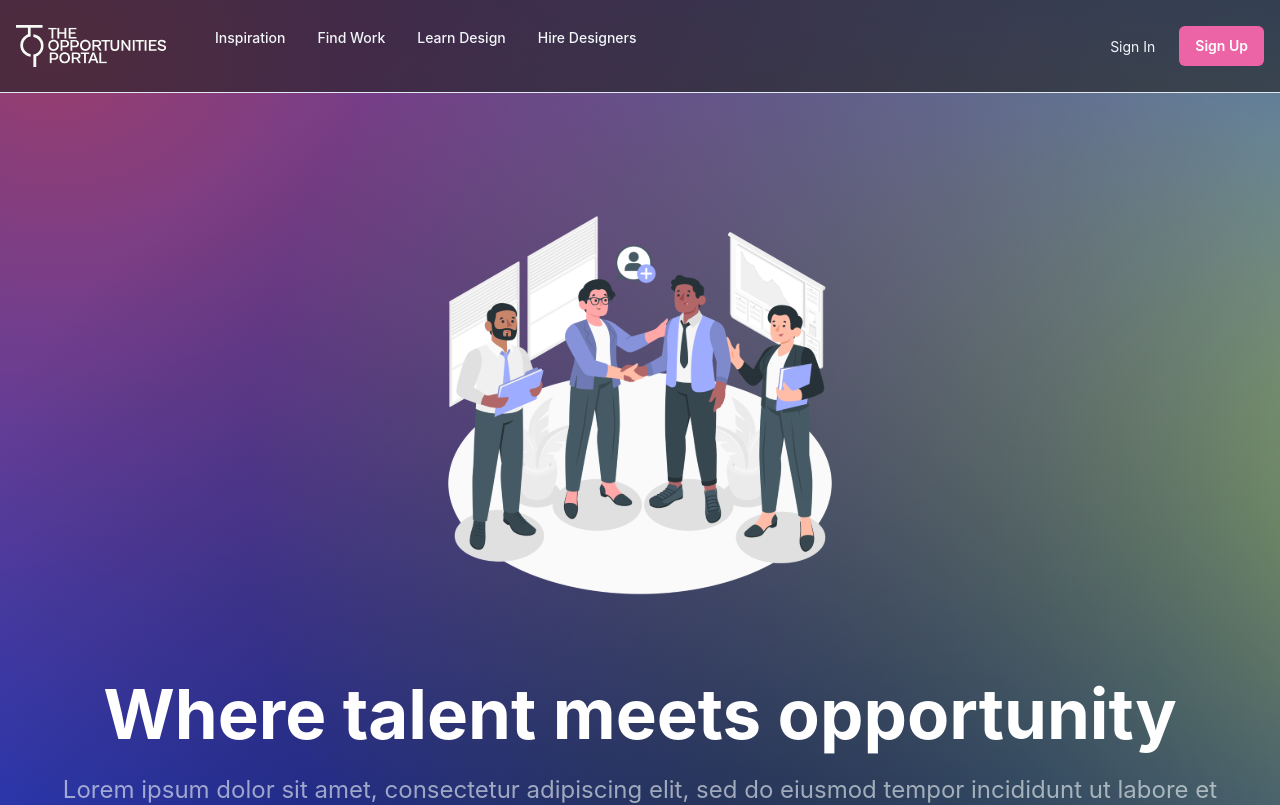
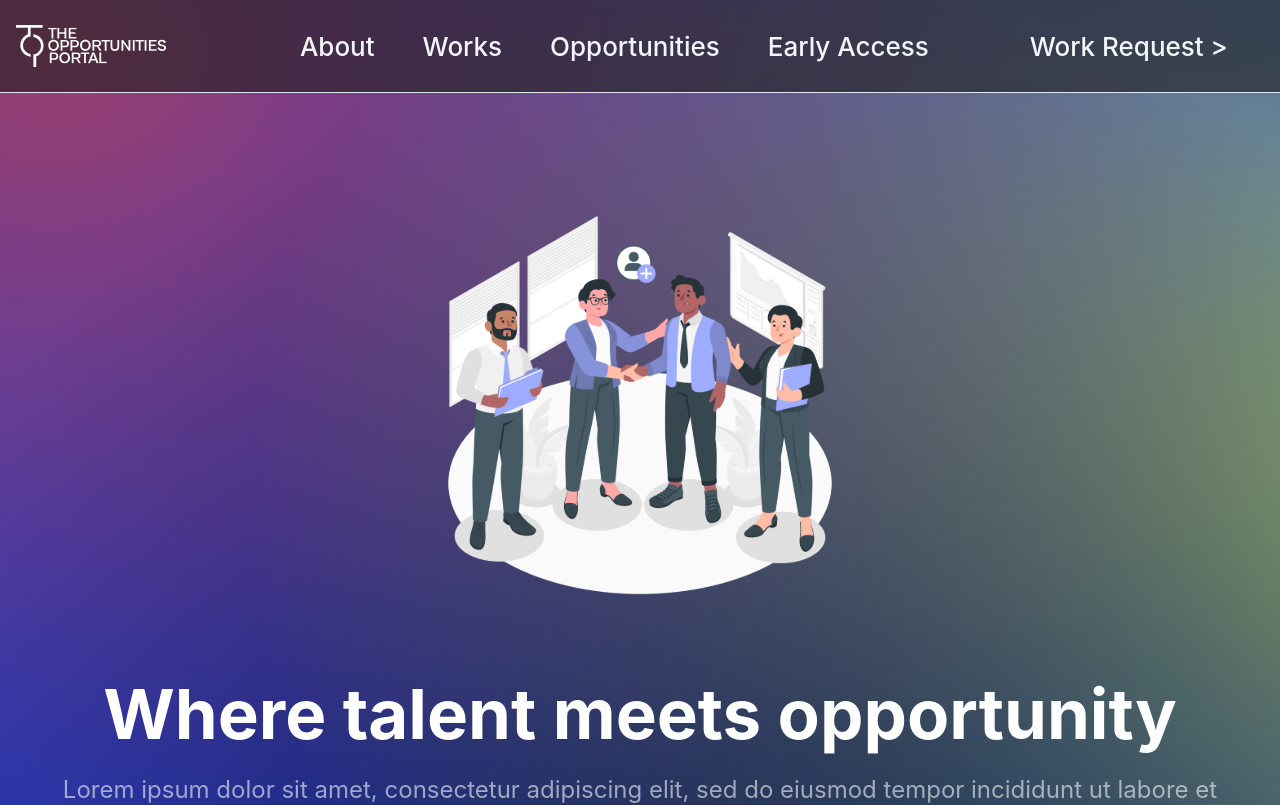
Before and after one commit to The-Opportunties-Portal/top-landing, a Next.js app: page / in a window 1280 px wide. Shown: the top 805 px of the page. Built offline with nearby package versions, Linux system fonts and the light colour scheme.

Commit message:
style and fix issues with navbar

```diff
--- a/components/Navbar.tsx
+++ b/components/Navbar.tsx
@@ -59,7 +59,8 @@ export default function WithSubnavigation() {
                 </Flex>
                 <Flex
                     flex={{ base: 1 }}
-                    justify={{ base: "center", md: "start" }}
+                    justify={{ base: "center", md: "space-between" }}
+                    align="center"
                 >
                     <Text
                         textAlign={useBreakpointValue({
@@ -72,41 +73,12 @@ export default function WithSubnavigation() {
                         <Image src="/images/logo.svg" alt="logo"/>
                     </Text>
 
-                    <Flex display={{ base: "none", md: "flex" }} ml={10}>
+                    <Flex display={{ base: "none", md: "flex" }} align={"center"} ml={10}>
                         <DesktopNav />
                     </Flex>
+                    <DesktopSubNav label="Work Request >" href="#" />
+
                 </Flex>
-
-                <Stack
-                    flex={{ base: 1, md: 0 }}
-                    justify={"flex-end"}
-                    direction={"row"}
-                    spacing={6}
-                >
-                    <Button
-                        as={"a"}
-                        fontSize={"sm"}
-                        color="#F2F6F9"
-                        fontWeight={400}
-                        variant={"link"}
-                        href={"#"}
-                    >
-                        Sign In
-                    </Button>
-                    <Button
-                        display={{ base: "none", md: "inline-flex" }}
-                        fontSize={"sm"}
-                        fontWeight={600}
-                        color={"white"}
-                        bg={"pink.400"}
-                        href={"#"}
-                        _hover={{
-                            bg: "pink.300",
-                        }}
-                    >
-                        Sign Up
-                    </Button>
-                </Stack>
             </Flex>
 
             <Collapse in={isOpen} animateOpacity>
@@ -118,11 +90,12 @@ export default function WithSubnavigation() {
 
 const DesktopNav = () => {
     const linkColor = "#F2F6F9";
-    const linkHoverColor = useColorModeValue("gray.800", "white");
+    const linkHoverColor = "white";
     const popoverContentBgColor = useColorModeValue("white", "gray.800");
 
     return (
-        <Stack direction={"row"} spacing={4}>
+        <>
+            <Stack direction={"row"} spacing={8}>
                 {NAV_ITEMS.map((navItem) => (
                     <Box key={navItem.label}>
                         <Popover trigger={"hover"} placement={"bottom-start"}>
@@ -130,7 +103,7 @@ const DesktopNav = () => {
                                 <Link
                                     p={2}
                                     href={navItem.href ?? "#"}
-                                fontSize={"sm"}
+                                    fontSize={"26px"}
                                     fontWeight={500}
                                     color={linkColor}
                                     _hover={{
@@ -141,7 +114,6 @@ const DesktopNav = () => {
                                     {navItem.label}
                                 </Link>
                             </PopoverTrigger>
-
                             {navItem.children && (
                                 <PopoverContent
                                     border={0}
@@ -165,6 +137,7 @@ const DesktopNav = () => {
                     </Box>
                 ))}
             </Stack>
+            </>
     );
 };
 
@@ -184,6 +157,7 @@ const DesktopSubNav = ({ label, href, subLabel }: NavItem) => {
                         transition={"all .3s ease"}
                         _groupHover={{ color: "pink.400" }}
                         fontWeight={500}
+                        fontSize="26px"
                     >
                         {label}
                     </Text>
@@ -293,41 +267,43 @@ interface NavItem {
 
 const NAV_ITEMS: Array<NavItem> = [
     {
-        label: "Inspiration",
-        children: [
+        label: "About",
+        href: "#",
+        // children: [
+        //     {
+        //         label: "Explore Design Work",
+        //         subLabel: "Trending Design to inspire you",
+        //         href: "#",
+        //     },
+        //     {
+        //         label: "New & Noteworthy",
+        //         subLabel: "Up-and-coming Designers",
+        //         href: "#",
+        //     },
+        // ],
+    },
     {
-                label: "Explore Design Work",
-                subLabel: "Trending Design to inspire you",
+        label: "Works",
+        href: "#",
+        // children: [
+        //     {
+        //         label: "Job Board",
+        //         subLabel: "Find your dream design job",
+        //         href: "#",
+        //     },
+        //     {
+        //         label: "Freelance Projects",
+        //         subLabel: "An exclusive list for contract work",
+        //         href: "#",
+        //     },
+        // ],
+    },
+    {
+        label: "Opportunities",
         href: "#",
     },
     {
-                label: "New & Noteworthy",
-                subLabel: "Up-and-coming Designers",
-                href: "#",
-            },
-        ],
-    },
-    {
-        label: "Find Work",
-        children: [
-            {
-                label: "Job Board",
-                subLabel: "Find your dream design job",
-                href: "#",
-            },
-            {
-                label: "Freelance Projects",
-                subLabel: "An exclusive list for contract work",
-                href: "#",
-            },
-        ],
-    },
-    {
-        label: "Learn Design",
-        href: "#",
-    },
-    {
-        label: "Hire Designers",
+        label: "Early Access",
         href: "#",
     },
 ];
--- a/tsconfig.json
+++ b/tsconfig.json
@@ -15,6 +15,6 @@
     "jsx": "preserve",
     "incremental": true
   },
-  "include": ["next-env.d.ts", "**/*.ts", "**/*.tsx"],
+  "include": ["next-env.d.ts", "**/*.ts", "**/*.tsx", "components/Navbar.js"],
   "exclude": ["node_modules"]
 }
```
Lines whose indentation alone changed are shown as unchanged.
